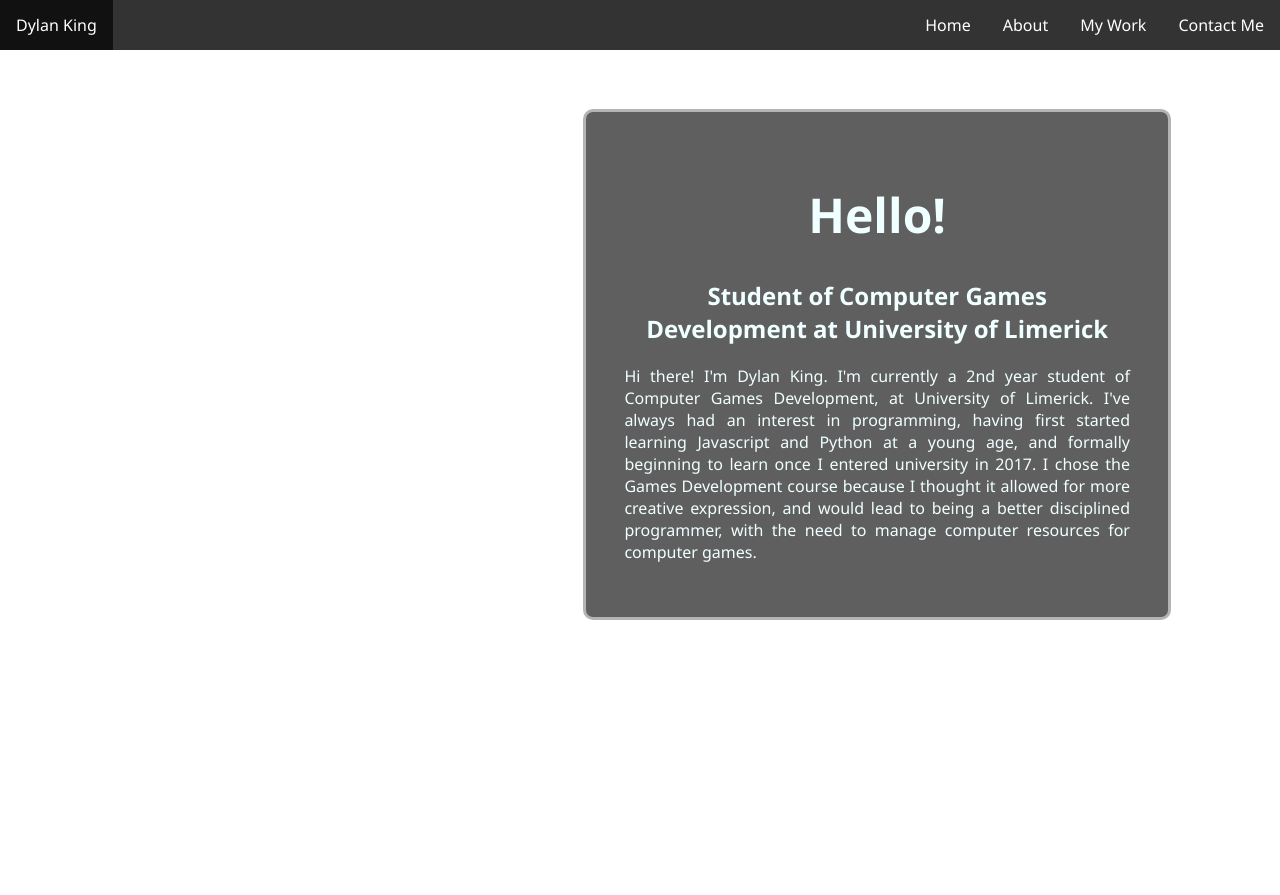
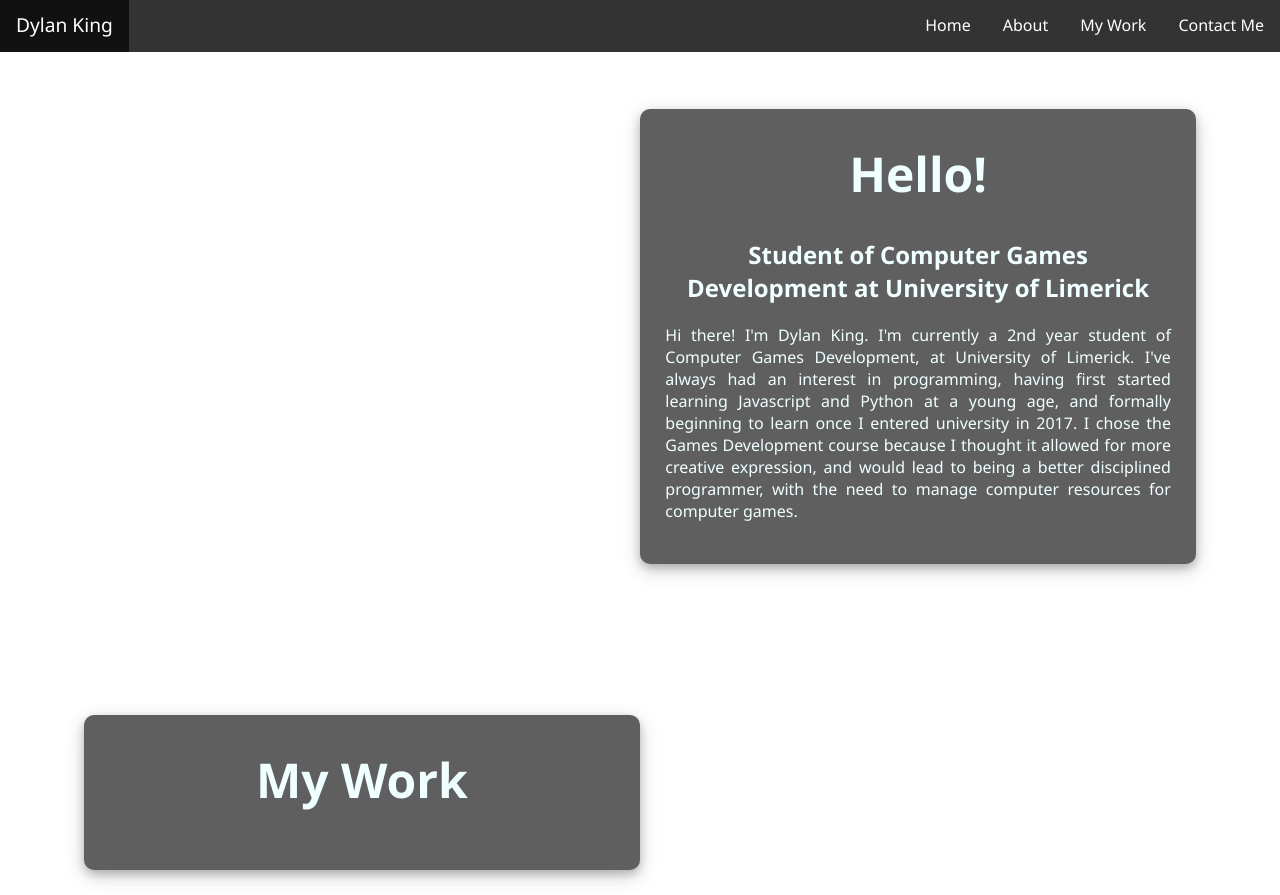
Before and after one commit to DylanPKing/DylanPKing.github.io, a plain HTML site: page index.html in a window 1280 px wide. Before the commit the page ends 800 px from the top, so only its background shows below. Drawn offline with Linux system fonts and the light colour scheme.

Commit message:
New div, and fixed some css

```diff
--- a/index.html
+++ b/index.html
@@ -12,7 +12,7 @@
 			<li class="header-link-container"><a class="header-link" href="#work">My Work</a></li>
 			<li class="header-link-container"><a class="header-link" href="#about">About</a></li>
 			<li class="header-link-container"><a class="header-link" href="#home">Home</a></li>
-			<li style="float:left" class="header-link-container"><a class="header-link" href="#home">Dylan King</a></li>
+			<li id="title" class="header-link-container"><a class="header-link" href="#home">Dylan King</a></li>
 		</ul>
 		<div id="about-container">
 			<div id="about" class="body-of-text">
@@ -20,6 +20,10 @@
 				<h2>Student of Computer Games Development at University of Limerick</h2>
 				<p>Hi there! I'm Dylan King. I'm currently a 2nd year student of Computer Games Development, at University of Limerick. I've always had an interest in programming, having first started learning Javascript and Python at a young age, and formally beginning to learn once I entered university in 2017. I chose the Games Development course because I thought it allowed for more creative expression, and would lead to being a better disciplined programmer, with the need to manage computer resources for computer games.</p>
 			</div>
+		</div>
+		<div id="work-container">
+			<div id="work" class="body-of-text">
+			<h1>My Work</h1>
 		</div>
 	</body>
 </html>
--- a/styles.css
+++ b/styles.css
@@ -1,3 +1,9 @@
+#title {
+	float: left;
+	font-size: 120%;
+	margin-top: -0.2%;
+}
+
 #header-container {
 	position: fixed;
 	top: 0;
@@ -20,6 +26,7 @@ li a.header-link {
 	text-align: center;
 	padding: 14px 16px;
 	text-decoration: none;
+	margin-top: -0.1%;
 }
 
 li a.header-link:hover {
@@ -33,7 +40,13 @@ li a.header-link:hover {
 #about {
 	float: right;
 	margin-top: 8%;
-	margin-right: 8%;
+	margin-right: 6%;
+}
+
+#work {
+	float: left;
+	margin-top: 10%;
+	margin-left: 6%;
 }
 
 body {
@@ -45,9 +58,10 @@ div.body-of-text {
 	color: azure;
 	margin: 2%;
 	width: 40%;
-	border: 3px solid rgb(180, 180, 180);
 	border-radius: 10px;
-	padding: 3%;
+	padding: 2%;
+	padding-top: 0;
+	box-shadow: 0 4px 8px 0 rgba(0, 0, 0, 0.2), 0 6px 20px 0 rgba(0, 0, 0, 0.19);
 }
 
 h1 {
```
